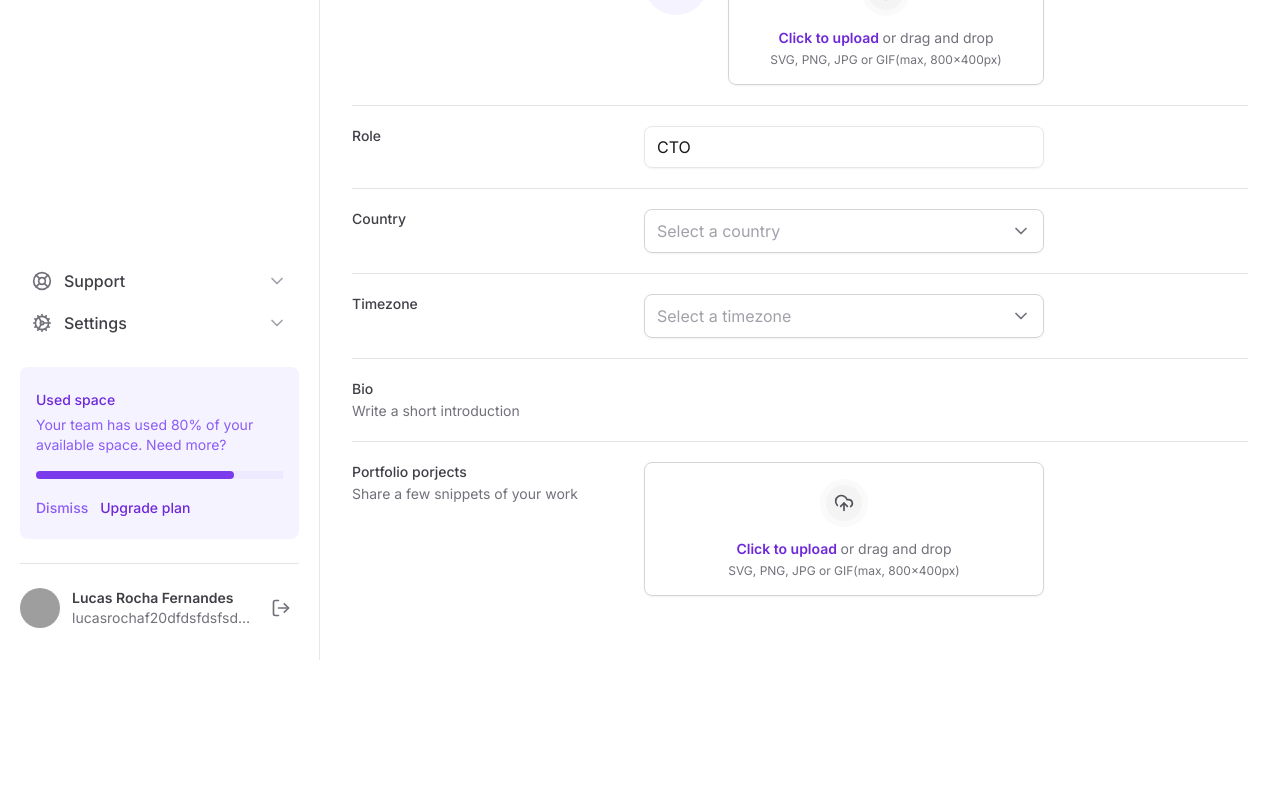
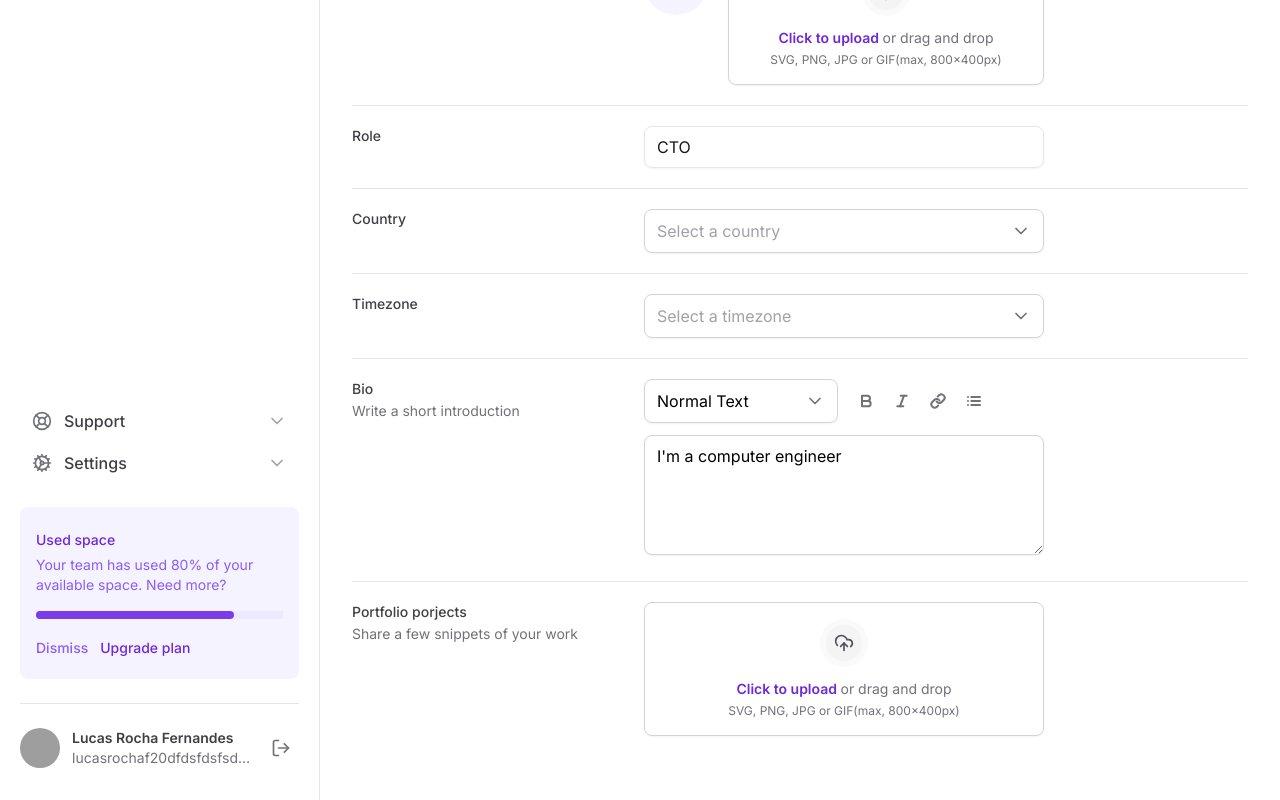
Before and after one commit to LucasRochaFernandes/MASTERING_TAILWIND, a Next.js app: page / in a window 1280 px wide. Shown: the part 461-1261 px from the top of the page. Before the commit the page ends 1121 px from the top, so only its background shows below. Built offline with nearby package versions, Linux system fonts and the light colour scheme; grey boxes are pictures that could not be loaded.

Commit message:
TextArea

```diff
--- a/src/app/page.tsx
+++ b/src/app/page.tsx
@@ -1,8 +1,9 @@
-import { Mail } from 'lucide-react'
+import { Bold, Italic, Link, List, Mail } from 'lucide-react'
 
 import * as FileInput from '@/components/Form/FileInput/index'
 import { Select } from '@/components/Form/Select'
 import { SelectItem } from '@/components/Form/Select/SelectItem'
+import { TextArea } from '@/components/Form/TextArea'
 import * as Input from '@/components/input'
 import { SettingsTabs } from '@/components/SettingsTabs'
 
@@ -137,7 +138,41 @@
                 Write a short introduction
               </p>
             </label>
-            <div />
+            <div className="space-y-3">
+              <div className="grid grid-cols-2 gap-3 ">
+                <Select placeholder="" defaultValue="normal">
+                  <SelectItem value="normal" text="Normal Text"></SelectItem>
+                  <SelectItem value="md" text="Markdown"></SelectItem>
+                </Select>
+                <div className="flex items-center gap-1">
+                  <button
+                    type="button"
+                    className=" rounded-md p-2 hover:bg-zinc-50"
+                  >
+                    <Bold strokeWidth={3} className="h-4 w-4 text-zinc-500" />
+                  </button>
+                  <button
+                    type="button"
+                    className=" rounded-md p-2 hover:bg-zinc-50"
+                  >
+                    <Italic strokeWidth={3} className="h-4 w-4 text-zinc-500" />
+                  </button>
+                  <button
+                    type="button"
+                    className=" rounded-md p-2 hover:bg-zinc-50"
+                  >
+                    <Link strokeWidth={3} className="h-4 w-4 text-zinc-500" />
+                  </button>
+                  <button
+                    type="button"
+                    className=" rounded-md p-2 hover:bg-zinc-50"
+                  >
+                    <List strokeWidth={3} className="h-4 w-4 text-zinc-500" />
+                  </button>
+                </div>
+              </div>
+              <TextArea id="bio" defaultValue={"I'm a computer engineer "} />
+            </div>
           </div>
 
           <div className="grid grid-cols-form gap-3 pt-5">
--- a/src/components/Form/Select/index.tsx
+++ b/src/components/Form/Select/index.tsx
@@ -4,14 +4,14 @@
 import { ChevronDown } from 'lucide-react'
 import { ReactNode } from 'react'
 
-interface SelectProps {
+interface SelectProps extends SelectPrimitive.SelectProps {
   children: ReactNode
   placeholder: string
 }
 
-export function Select({ children, placeholder }: SelectProps) {
+export function Select({ children, placeholder, ...props }: SelectProps) {
   return (
-    <SelectPrimitive.Root>
+    <SelectPrimitive.Root {...props}>
       <SelectPrimitive.Trigger className="flex h-11 w-full items-center justify-between gap-2 rounded-lg border border-zinc-300 px-3 py-2 shadow-sm data-[placeholder]:text-zinc-400">
         <SelectPrimitive.Value
           placeholder={placeholder}
--- /dev/null
+++ b/src/components/Form/TextArea.tsx
@@ -0,0 +1,12 @@
+import { ComponentProps } from 'react'
+
+type TextAreaProps = ComponentProps<'textarea'>
+
+export function TextArea(props: TextAreaProps) {
+  return (
+    <textarea
+      className="min-h-[120px] w-full resize-y rounded-lg border border-zinc-300 px-3 py-2 shadow-sm"
+      {...props}
+    ></textarea>
+  )
+}
```
